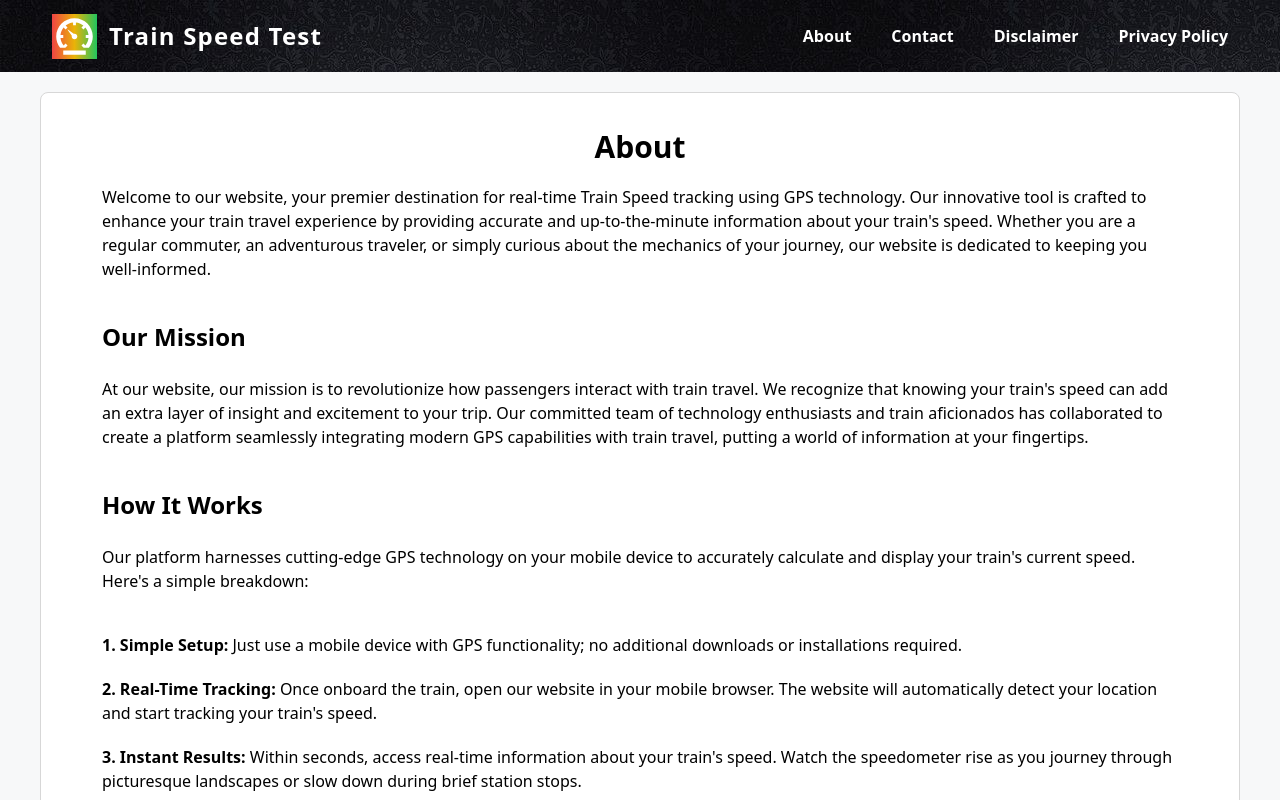
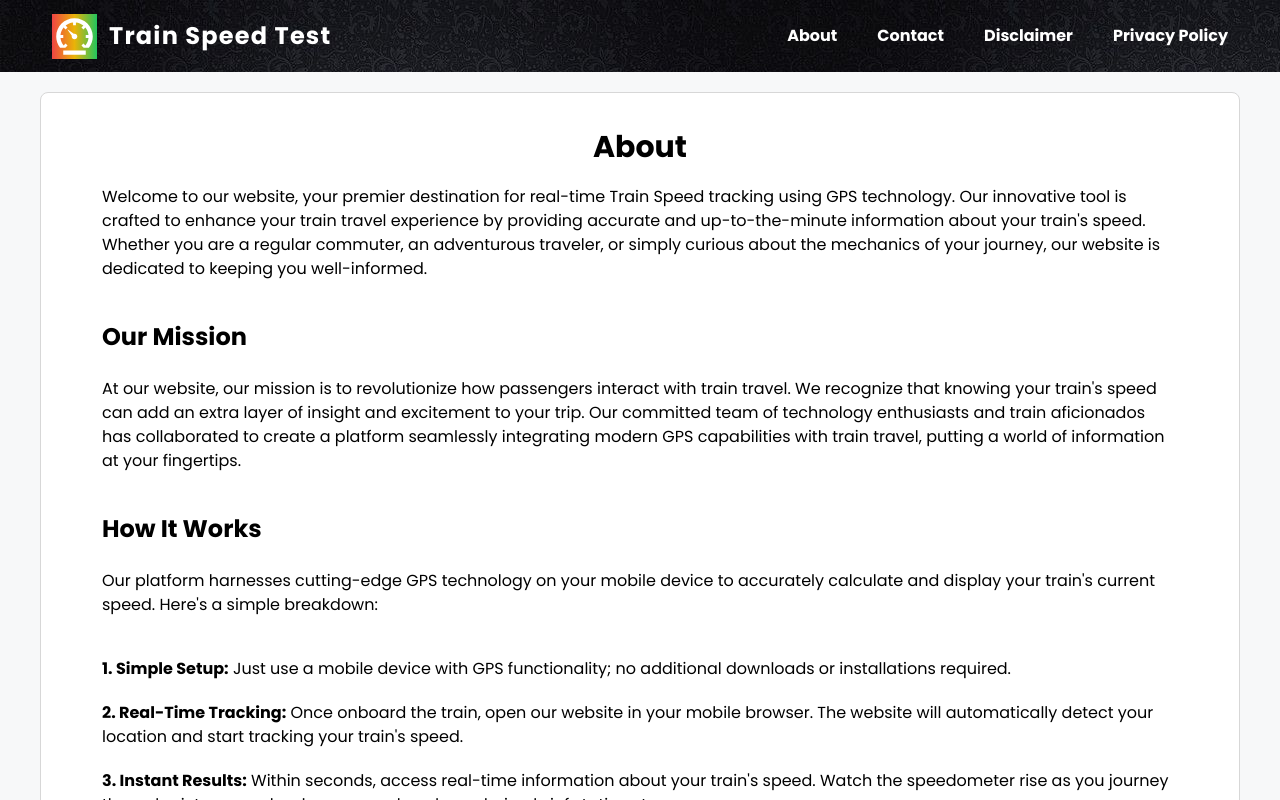
Before and after one commit to divrawat/Train-Speed-Test, a Next.js app: page /about in a window 1280 px wide. Shown: the top 800 px of the page. Built offline with nearby package versions, Linux system fonts and the light colour scheme.

Commit message:
segvsgv5

```diff
--- a/components/Navbar.jsx
+++ b/components/Navbar.jsx
@@ -1,13 +1,21 @@
 import Link from "next/link";
 import { IoMdSpeedometer } from "react-icons/io";
+import React, { useRef } from 'react';
 
 export default function Navbar() {
 
-    function toggle() {
-        let x = document.getElementById("menu")
-        if (x.style.display === "block") { x.style.display = "none"; }
-        else { x.style.display = "block" }
-    }
+    const menuRef = useRef(null);
+
+    const toggle = (ref) => {
+        if (ref.current.style.display === 'block') {
+            ref.current.style.display = 'none';
+        } else {
+            ref.current.style.display = 'block';
+        }
+    };
+
+
+
 
     return (
 
@@ -22,7 +30,7 @@
                 </div>
 
                 <div className="md:pb-0 pr-3 md:mt-0 mt-4 md:bg-transparent ">
-                    <ul id="menu" className="md:flex md:space-x-10 md:pb-0 pb-4 items-center font-bold  text-center leading-[3] hidden">
+                    <ul id="menu" ref={menuRef} className="md:flex md:space-x-10 md:pb-0 pb-4 items-center font-bold  text-center leading-[3] hidden">
                         {/* <li> <Link href="/">Home</Link></li> */}
                         <li> <Link href="/about">About</Link></li>
                         <li> <Link href="/contact">Contact</Link></li>
--- a/pages/_document.js
+++ b/pages/_document.js
@@ -4,6 +4,9 @@
   return (
     <Html lang="en">
       <link href='favicon.ico' rel='icon' type='image/x-icon' />
+      <link rel="preconnect" href="https://fonts.googleapis.com" />
+      <link rel="preconnect" href="https://fonts.gstatic.com" crossorigin />
+      <link href="https://fonts.googleapis.com/css2?family=Poppins:ital,wght@0,100;0,200;0,300;0,400;0,500;0,600;0,700;0,800;0,900;1,100;1,200;1,300;1,400;1,500;1,600;1,700;1,800;1,900&display=swap" rel="stylesheet" />
       <Head />
       <body>
         <Main />
--- a/styles/globals.css
+++ b/styles/globals.css
@@ -7,3 +7,8 @@
       display: flex !important;
     }
   }
+
+
+  body{
+    font-family: "Poppins", sans-serif;
+  }
```
